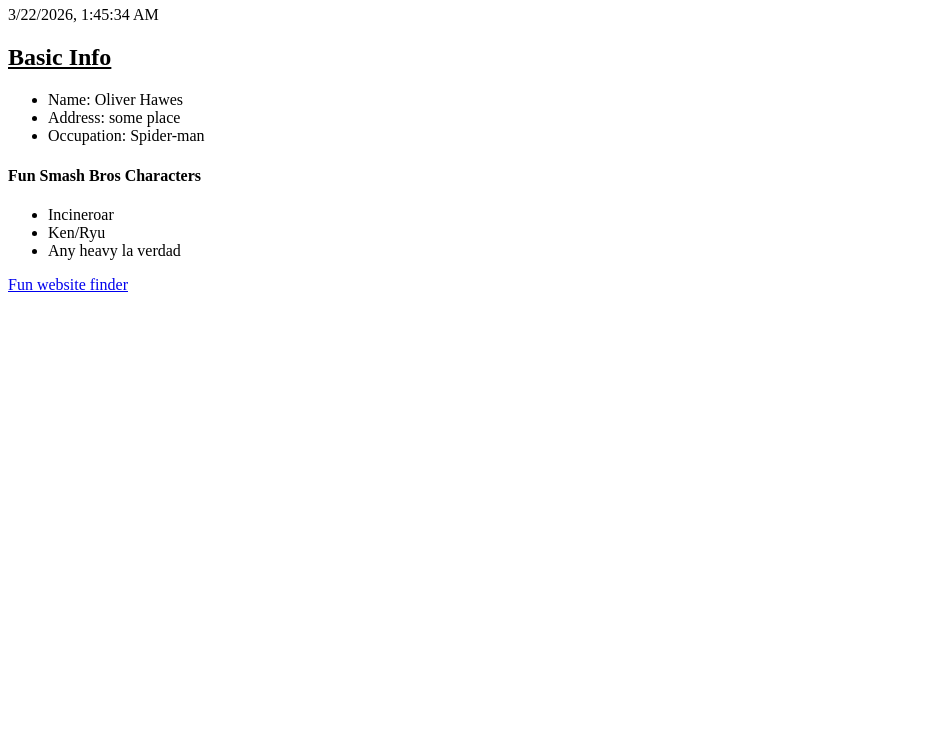
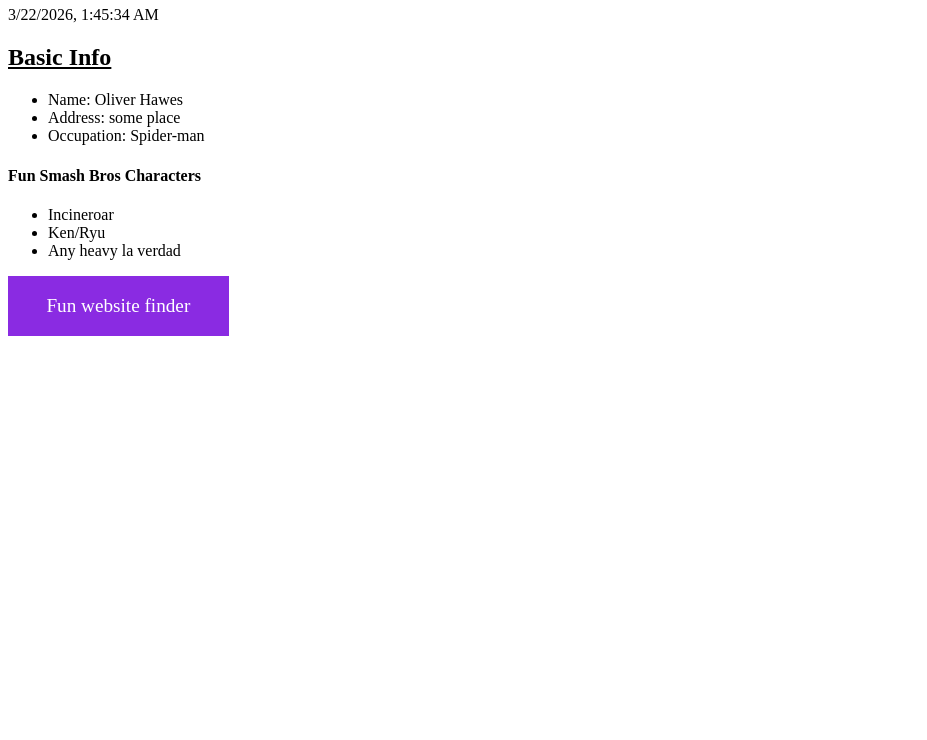
Before and after one commit to stronghawes/about-me-page, a plain HTML site: page index.html in a window 1280 px wide. Shown: the part 60-800 px from the top of the page, without its empty margins (0-927 px from the left). Drawn offline with Linux system fonts and the light colour scheme.

Commit message:
Update index.html

```diff
--- a/index.html
+++ b/index.html
@@ -1,6 +1,6 @@
 <html>
 <head>
-    <link rel="stylesheet" href="lab9style.css">
+    <link rel="stylesheet" href="styles.css">
     <title>
         All About Me (but not everything)
     </title>
```
